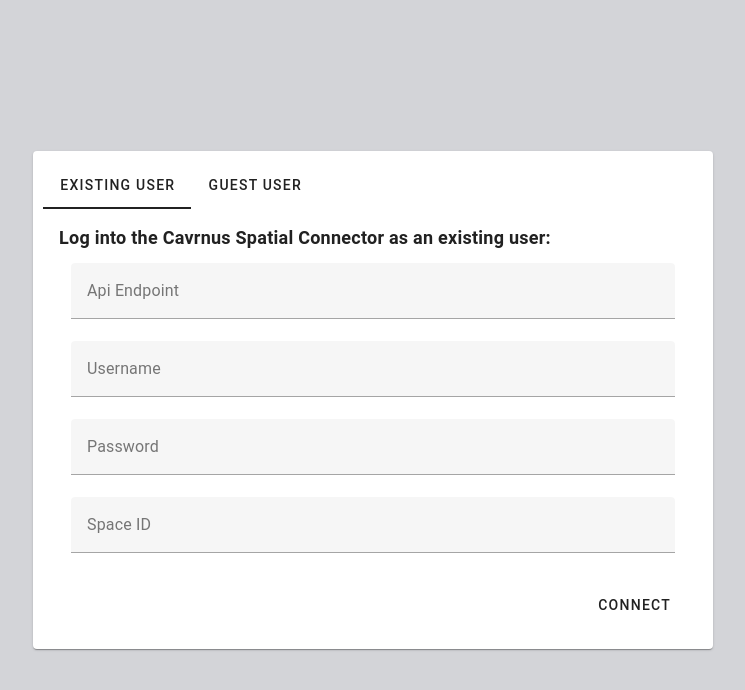
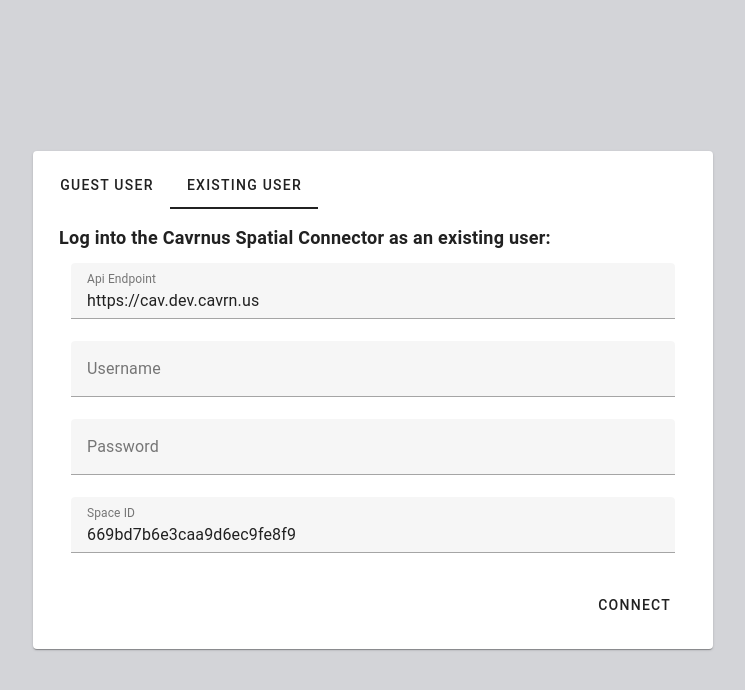
Before and after one commit to Cavrnus-Inc/cavrnus-csc.ts-sample-app, a Vue app: page /signin in a window 1280 px wide. Shown: the top 690 px of the page, without its empty margins (267-1012 px from the left). Built offline with nearby package versions, Linux system fonts and the light colour scheme.

Commit message:
Added default roomId and api endpoint to signin page

```diff
--- a/configs/app.config.json
+++ b/configs/app.config.json
@@ -1,8 +1,7 @@
 {
     "apiEndpoint": "https://cav.dev.cavrn.us",
-    "domain": "your-domain",
     "email": "",
     "password": "",
-	"roomId": "",
+	"roomId": "669bd7b6e3caa9d6ec9fe8f9",
 	"webRtcEnabled": false
 }
--- a/src/components/SigninPage.vue
+++ b/src/components/SigninPage.vue
@@ -2,8 +2,8 @@
 	<div class="d-flex align-center justify-center fill-height">
 		<v-card class="card">
 			<v-tabs v-model="tab">
+				<v-tab value="guestUser">Guest User</v-tab>
 				<v-tab value="existingUser">Existing User</v-tab>
-				<v-tab value="guestUser">Guest User</v-tab>
 			</v-tabs>
 			<v-tabs-window v-model="tab">
 				<v-tabs-window-item value="existingUser">
@@ -116,12 +116,14 @@
 
 function loadConfig()
 {
+	api.value = config.apiEndpoint;
+	roomId.value = config.roomId;
+
+	// for local testing
 	if (config.roomId)
 	{
-		roomId.value = config.roomId;
 		username.value = config.email;
 		password.value = config.password;
-		api.value = config.apiEndpoint;
 	}
 }
 
```
